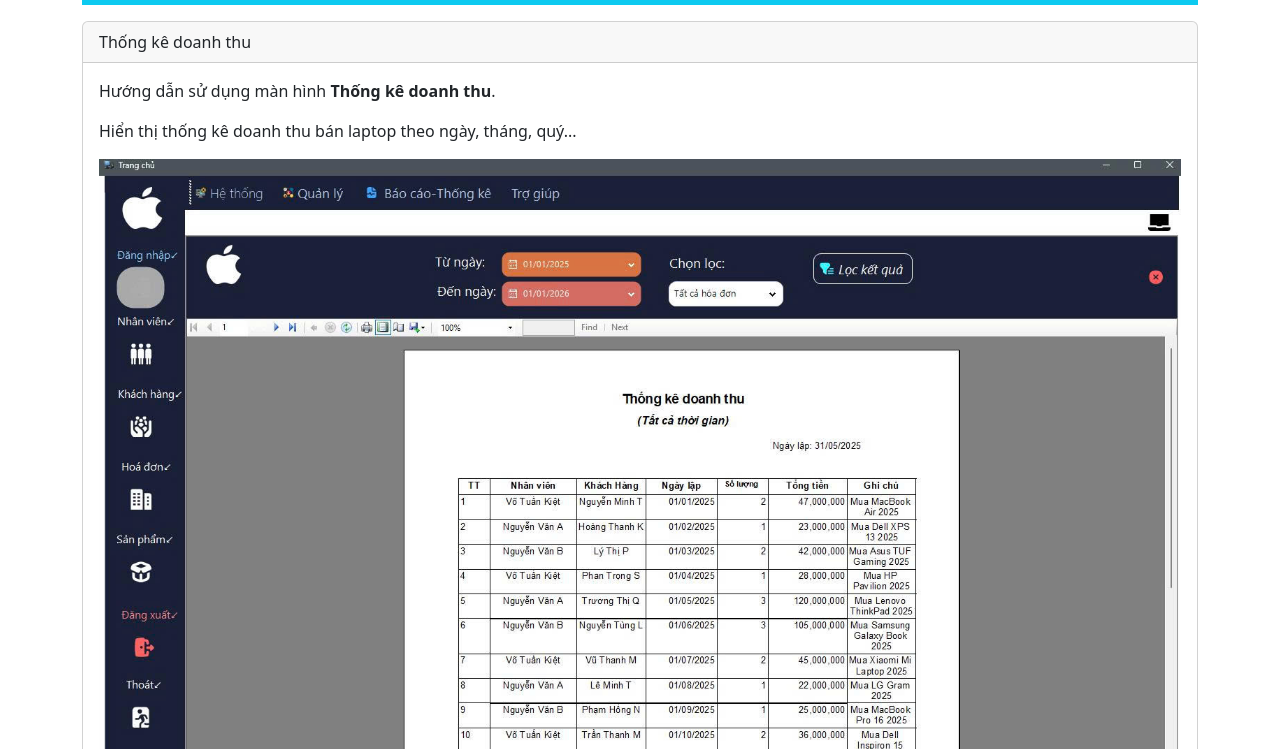
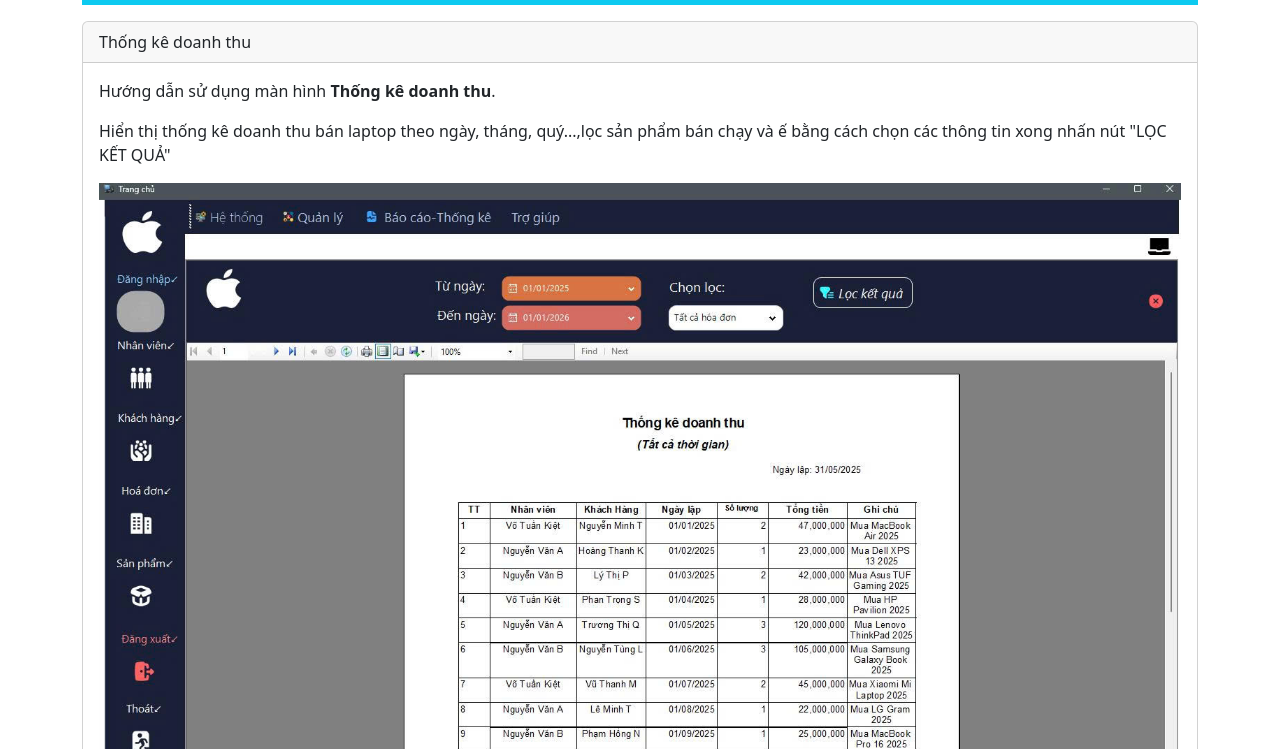
Before and after one commit to VoTuanKiet12/helpqllt, a plain HTML site: page thongkedoanhthu.html in a window 1280 px wide. Shown: the part 51-800 px from the top of the page. Drawn offline with nearby package versions, Linux system fonts and the light colour scheme.

Commit message:
Update thongkedoanhthu.html

```diff
--- a/thongkedoanhthu.html
+++ b/thongkedoanhthu.html
@@ -17,7 +17,7 @@
 			<div class="card-header">Thống kê doanh thu</div>
 			<div class="card-body">
 				<p class="card-text">Hướng dẫn sử dụng màn hình <strong>Thống kê doanh thu</strong>.</p>
-				<p>Hiển thị thống kê doanh thu bán laptop theo ngày, tháng, quý...</p>
+				<p>Hiển thị thống kê doanh thu bán laptop theo ngày, tháng, quý...,lọc sản phẩm bán chạy và ế bằng cách chọn các thông tin xong nhấn nút "LỌC KẾT QUẢ"</p>
 				<img src="images/TKDT1.jpg" class="img-fluid mx-auto d-block" />
 			</div>
 		</div>
```
